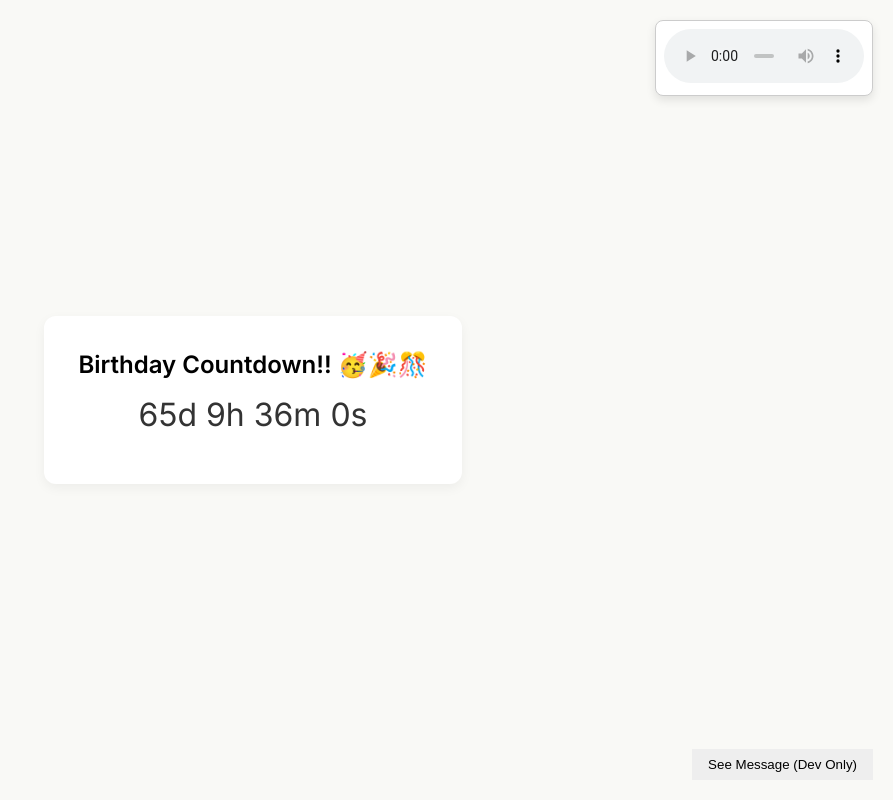
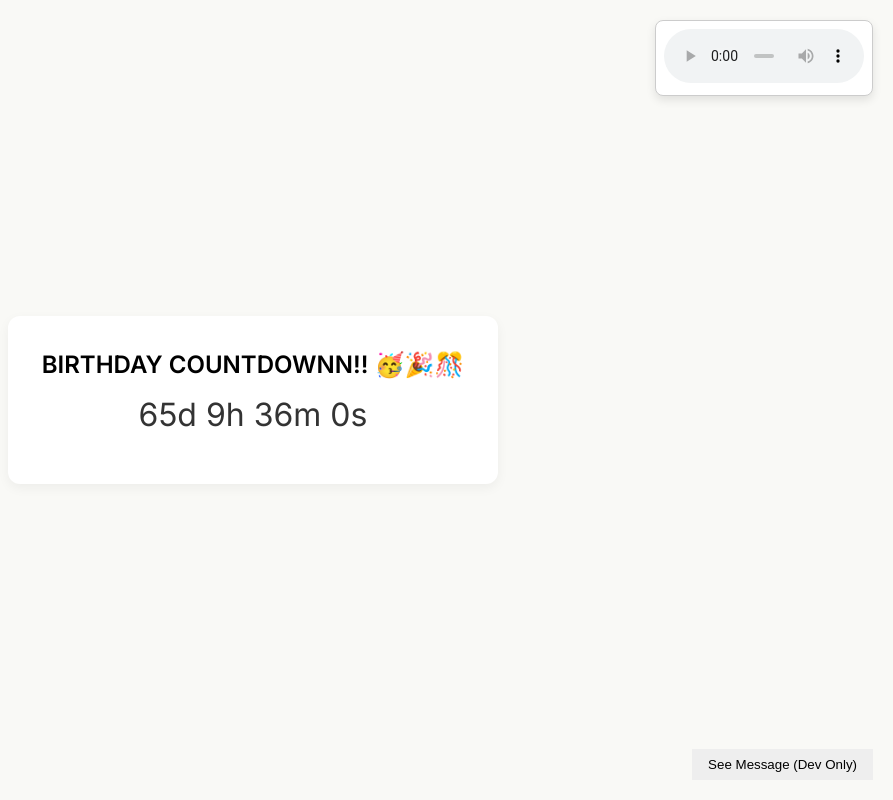
Before and after one commit to kaiiroi/birthday-countdown, a plain HTML site: page index.html in a window 1280 px wide. Shown: the whole page, without its empty margins (387-1280 px from the left). Drawn offline with Linux system fonts and the light colour scheme.

Commit message:
Update index.html

```diff
--- a/index.html
+++ b/index.html
@@ -110,7 +110,7 @@
   </div>
 
   <div class="container" id="countdown-page">
-    <h2>Birthday Countdown!! 🥳🎉🎊</h2>
+    <h2>BIRTHDAY COUNTDOWNN!! 🥳🎉🎊</h2>
     <div class="countdown" id="countdown"></div>
   </div>
 
```
